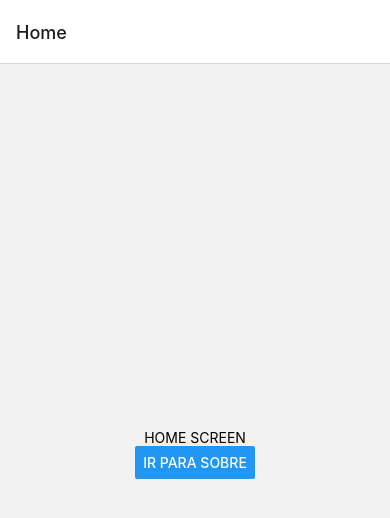
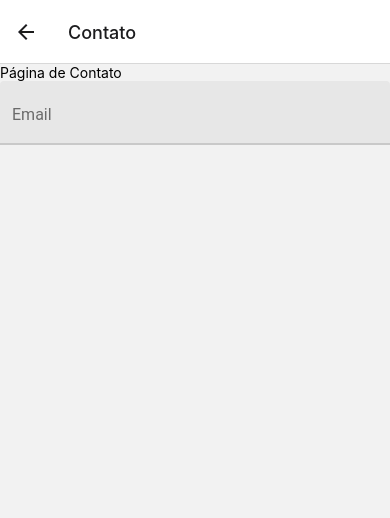
Before and after one commit to Enzoluizb/PIEnzo, a React Native app: screen /Contato in a window 390 px wide. Shown: the top 518 px of the page. Built offline with nearby package versions, Linux system fonts and the light colour scheme.

Commit message:
add ContatoScreen

```diff
--- a/src/Navigation/index.jsx
+++ b/src/Navigation/index.jsx
@@ -1,4 +1,5 @@
 import { createNativeStackNavigator } from "@react-navigation/native-stack";
+import { ContatoScreen } from "../Screens/ContatoScreen";
 import { HomeScreen } from "../Screens/HomeScreen";
 import { SobreScreen } from "../Screens/SobreScreen";
 
@@ -9,6 +10,7 @@ export const RootNavigation = () => {
         <Stack.Navigator>
             <Stack.Screen name="Home" component={HomeScreen} />
             <Stack.Screen name="Sobre" component={SobreScreen} />
+            <Stack.Screen name="Contato" component={ContatoScreen} />
         </Stack.Navigator>
     )
 }
--- /dev/null
+++ b/src/Screens/ContatoScreen.jsx
@@ -0,0 +1,17 @@
+import { useState } from "react";
+import { Text, View } from "react-native"
+import { TextInput } from "react-native-paper"
+
+export const ContatoScreen = () => {
+    const [text, setText] = useState("");
+    return (
+        <View>
+            <Text>Página de Contato</Text>
+            <TextInput
+      label="Email"
+      value={text}
+      onChangeText={(text) => setText(text)}
+    />
+        </View>
+    )
+}
--- a/src/Screens/HomeScreen.jsx
+++ b/src/Screens/HomeScreen.jsx
@@ -10,6 +10,10 @@ export const HomeScreen = ({navigation}) => {
                 title="Ir para Sobre"
                 onPress={() => navigation.navigate("Sobre")}
             />
+            <Button
+                title="Ir para Contato"
+                onPress={() => navigation.navigate("Contato")}
+            />
         </View>
     )
 }
--- a/src/Screens/SobreScreen.jsx
+++ b/src/Screens/SobreScreen.jsx
@@ -1,11 +1,9 @@
 import { Button, Text, View } from "react-native"
 
-export const SobreScreen = ({navigation}) => {
+export const SobreScreen = ({ navigation }) => {
     return (
         <View>
             <Text>Sobre o app</Text>
-            <Button title="Vá para o Céu"
-            onPress={()=>navigation.navigate("Home")}/>
         </View>
     )
 }
```
